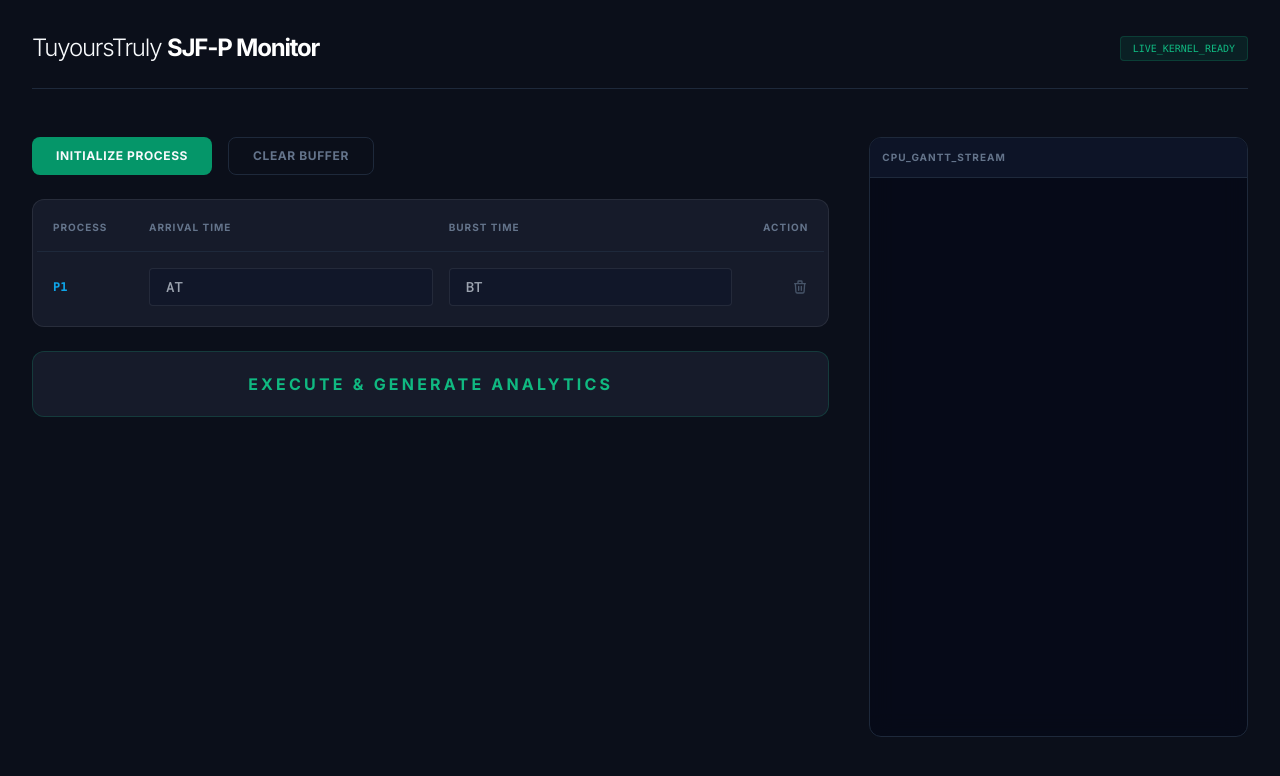
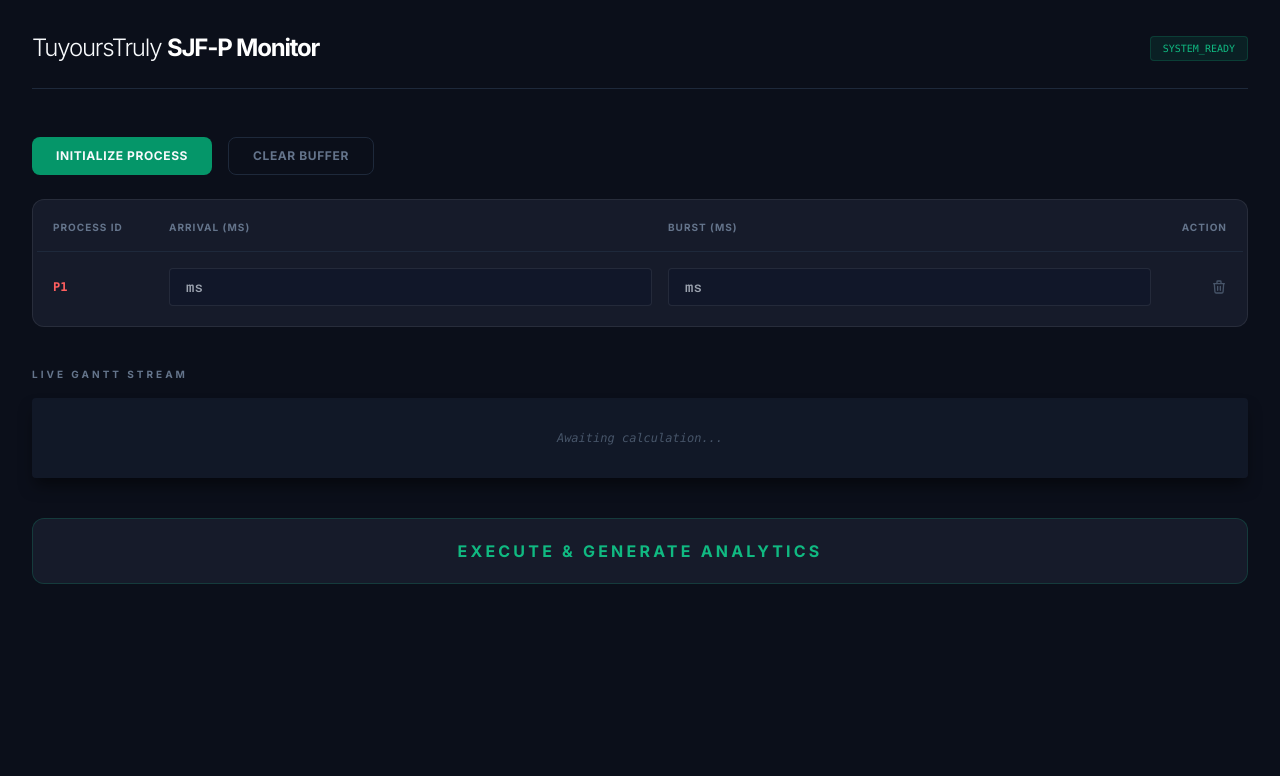
Before and after one commit to ClinTuyor/dynamicpartition_sjf, a Flask app: page /simulator in a window 1280 px wide. Shown: the top 776 px of the page. Run offline with Flask 3, Linux system fonts and the light colour scheme; some libraries are stand-ins or nearby versions.

Commit message:
update 1.6

```diff
--- a/static/css/style.css
+++ b/static/css/style.css
@@ -37,13 +37,28 @@ body {
     background: rgba(16, 185, 129, 0.03);
 }
 
-@keyframes liquidFill {
-    from { transform: translateY(15px); opacity: 0; }
-    to { transform: translateY(0); opacity: 1; }
+/* Horizontal Gantt Styling from image_d20eb7.png */
+.gantt-container {
+    display: flex;
+    width: 100%;
+    height: 80px;
+    background: #111827;
+    border-radius: 4px;
+    overflow-x: auto;
+    box-shadow: 0 10px 15px -3px rgba(0, 0, 0, 0.5);
 }
 
-.animate-fill {
-    animation: liquidFill 0.3s cubic-bezier(0.22, 1, 0.36, 1) forwards;
+.gantt-block {
+    display: flex;
+    align-items: center;
+    justify-content: center;
+    height: 100%;
+    min-width: 40px;
+    font-family: 'Roboto Mono', monospace;
+    font-size: 11px;
+    font-weight: bold;
+    color: rgba(0, 0, 0, 0.7);
+    transition: all 0.3s ease;
 }
 
 .no-scrollbar::-webkit-scrollbar { display: none; }
--- a/static/js/script.js
+++ b/static/js/script.js
@@ -1,5 +1,6 @@
 let counter = 1;
-const colors = ['#0ea5e9', '#6366f1', '#8b5cf6', '#d946ef', '#f43f5e', '#10b981'];
+// Expanded color palette to support many processes
+const colors = ['#FF5F5F', '#FF69B4', '#38BDF8', '#FBBF24', '#10B981', '#8B5CF6', '#F43F5E', '#0EA5E9'];
 
 function addProcess() {
     const list = document.getElementById('process-list');
@@ -7,15 +8,13 @@ function addProcess() {
     const color = colors[(counter - 2) % colors.length];
 
     const div = document.createElement('div');
-    div.className = "grid grid-cols-[80px_1fr_1fr_60px] gap-4 items-center p-4 hover:bg-white/[0.02] transition-colors";
+    div.className = "grid grid-cols-[100px_1fr_1fr_60px] gap-4 items-center p-4 hover:bg-white/[0.02] transition-colors";
     div.innerHTML = `
         <div class="text-xs font-mono font-bold" style="color:${color}">${name}</div>
-        <input type="number" class="at-input input-field px-4 py-2 rounded text-sm" placeholder="AT">
-        <input type="number" class="bt-input input-field px-4 py-2 rounded text-sm" placeholder="BT">
-        <button onclick="this.closest('div').remove(); updateUI();" class="text-slate-600 hover:text-red-400 flex justify-end transition-colors">
-            <svg class="w-4 h-4" fill="none" stroke="currentColor" viewBox="0 0 24 24">
-                <path d="M19 7l-.867 12.142A2 2 0 0116.138 21H7.862a2 2 0 01-1.995-1.858L5 7m5 4v6m4-6v6m1-10V4a1 1 0 00-1-1h-4a1 1 0 00-1 1v3M4 7h16" stroke-width="2" stroke-linecap="round" stroke-linejoin="round"/>
-            </svg>
+        <input type="number" class="at-input input-field px-4 py-2 rounded text-sm" placeholder="ms">
+        <input type="number" class="bt-input input-field px-4 py-2 rounded text-sm" placeholder="ms">
+        <button onclick="this.closest('div').remove(); updateUI();" class="text-slate-600 hover:text-red-400 flex justify-end">
+            <svg class="w-4 h-4" fill="none" stroke="currentColor" viewBox="0 0 24 24"><path d="M19 7l-.867 12.142A2 2 0 0116.138 21H7.862a2 2 0 01-1.995-1.858L5 7m5 4v6m4-6v6m1-10V4a1 1 0 00-1-1h-4a1 1 0 00-1 1v3M4 7h16" stroke-width="2" stroke-linecap="round" stroke-linejoin="round"/></svg>
         </button>`;
     list.appendChild(div);
     div.querySelectorAll('input').forEach(i => i.addEventListener('input', updateUI));
@@ -37,11 +36,11 @@ async function updateUI() {
     })).filter(p => p.at !== "" && p.bt !== "");
 
     if (processes.length === 0) {
-        document.getElementById('cpu-scale').innerHTML = '';
-        localStorage.removeItem('simulationResults');
+        document.getElementById('gantt-chart').innerHTML = '<div class="flex items-center justify-center w-full text-slate-600 font-mono text-xs italic">Awaiting calculation...</div>';
         return false;
     }
 
+    try {
         const response = await fetch('/calculate', {
             method: 'POST',
             headers: {'Content-Type': 'application/json'},
@@ -50,36 +49,39 @@ async function updateUI() {
 
         const data = await response.json();
         localStorage.setItem('simulationResults', JSON.stringify({ stats: data.stats, processes }));
-    renderScale(data.gantt, processes);
+        renderGantt(data.gantt, processes);
         return true;
+    } catch (e) {
+        console.error("Calculation failed", e);
+        return false;
+    }
 }
 
-function renderScale(gantt, processes) {
-    const scale = document.getElementById('cpu-scale');
-    scale.innerHTML = '';
+function renderGantt(gantt, processes) {
+    const chart = document.getElementById('gantt-chart');
+    chart.innerHTML = '';
 
-    [...gantt].reverse().forEach((step, index) => {
+    gantt.forEach(step => {
         const p = processes.find(proc => proc.name === step.id);
-        if(!p) return;
         const block = document.createElement('div');
-        block.className = "w-full border-t border-slate-950 flex items-center px-4 relative animate-fill shrink-0";
-        block.style.backgroundColor = p.color;
-        block.style.height = "32px";
-        block.style.animationDelay = `${index * 0.02}s`;
-        block.innerHTML = `<span class="text-[10px] font-mono font-bold text-white uppercase">${step.id}</span>`;
-        scale.appendChild(block);
+        block.className = "gantt-block";
+        block.style.backgroundColor = p ? p.color : '#334155';
+        block.style.flex = "1 0 auto"; // Ensures blocks don't shrink
+        block.style.width = "60px"; // Fixed width for clarity, similar to image_d20eb7.png
+        block.innerText = step.id;
+        chart.appendChild(block);
     });
 }
 
 async function handleExecution() {
-    const isValid = await updateUI();
-    // Use globalThis for environmental compatibility
-    if (isValid) {
+    // Explicitly run updateUI to ensure data is synced
+    const hasData = await updateUI();
+    if (hasData) {
         globalThis.location.href = '/statistics';
     } else {
-        alert("Input Arrival and Burst times first.");
+        alert("Enter process data before executing.");
     }
 }
 
-// Initial boot
+// Start with one row
 addProcess();
--- a/templates/about.html
+++ b/templates/about.html
@@ -2,7 +2,7 @@
 <html lang="en">
 <head>
     <meta charset="UTF-8">
-    <title>About | SJF-P Logic</title>
+    <title>About Dynamic SJF-P Monitor</title>
     <script src="https://cdn.tailwindcss.com"></script>
     <link rel="stylesheet" href="/static/css/style.css">
 </head>
--- a/templates/simulator.html
+++ b/templates/simulator.html
@@ -7,41 +7,45 @@
     <link rel="stylesheet" href="/static/css/style.css">
 </head>
 <body class="p-8">
-    <nav aria-label="Main Navigation" class="max-w-7xl mx-auto mb-12 flex justify-between items-center border-b border-slate-800 pb-6">
+    <nav class="max-w-7xl mx-auto mb-12 flex justify-between items-center border-b border-slate-800 pb-6">
         <h1 class="text-2xl font-light tracking-tighter">
             TuyoursTruly <span class="font-bold text-white">SJF-P Monitor</span>
         </h1>
-        <div class="text-[10px] font-mono text-emerald-500 bg-emerald-500/10 px-3 py-1 rounded border border-emerald-500/20">LIVE_KERNEL_READY</div>
+        <div class="text-[10px] font-mono text-emerald-500 bg-emerald-500/10 px-3 py-1 rounded border border-emerald-500/20">SYSTEM_READY</div>
     </nav>
 
-    <main class="max-w-7xl mx-auto grid grid-cols-12 gap-10">
-        <div class="col-span-12 lg:col-span-8 space-y-6">
+    <main class="max-w-7xl mx-auto space-y-10">
+        <div class="grid grid-cols-12 gap-8">
+            <!-- Input Section -->
+            <div class="col-span-12 space-y-6">
                 <div class="flex gap-4">
                     <button onclick="addProcess()" class="bg-emerald-600 hover:bg-emerald-500 px-6 py-2.5 rounded-lg text-xs font-bold uppercase tracking-wider transition-all">Initialize Process</button>
                     <button onclick="endAll()" class="border border-slate-800 hover:bg-slate-900 px-6 py-2.5 rounded-lg text-xs font-bold uppercase tracking-wider text-slate-500 transition-all">Clear Buffer</button>
                 </div>
 
                 <div class="glass-panel p-1">
-                <div class="grid grid-cols-[80px_1fr_1fr_60px] gap-4 p-4 border-b border-slate-800 text-[10px] font-bold uppercase tracking-widest text-slate-500">
-                    <div>Process</div>
-                    <div>Arrival Time</div>
-                    <div>Burst Time</div>
+                    <div class="grid grid-cols-[100px_1fr_1fr_60px] gap-4 p-4 border-b border-slate-800 text-[10px] font-bold uppercase tracking-widest text-slate-500">
+                        <div>Process ID</div>
+                        <div>Arrival (ms)</div>
+                        <div>Burst (ms)</div>
                         <div class="text-right">Action</div>
                     </div>
                     <div id="process-list" class="divide-y divide-slate-800/50"></div>
+                </div>
+            </div>
+        </div>
+
+        <!-- Horizontal Gantt Chart (Ref: image_d20eb7.png) -->
+        <div class="space-y-4">
+            <h2 class="text-[10px] font-bold uppercase tracking-[0.3em] text-slate-500">Live Gantt Stream</h2>
+            <div id="gantt-chart" class="gantt-container no-scrollbar">
+                <div class="flex items-center justify-center w-full text-slate-600 font-mono text-xs italic">Awaiting calculation...</div>
+            </div>
         </div>
 
         <button onclick="handleExecution()" class="w-full py-5 glass-panel hover:bg-emerald-500/5 border-emerald-500/20 text-emerald-500 font-bold tracking-[0.2em] uppercase transition-all">
             Execute & Generate Analytics
         </button>
-        </div>
-
-        <div class="col-span-12 lg:col-span-4 sticky top-8">
-            <div id="cpu-scale-container" class="h-[600px] relative flex flex-col justify-end overflow-hidden glass-panel border-slate-800 bg-slate-950/50">
-                <div id="cpu-scale" class="flex flex-col no-scrollbar"></div>
-                <div class="absolute top-0 left-0 w-full p-3 text-[10px] uppercase font-bold tracking-widest text-slate-500 bg-slate-900/90 border-b border-slate-800 z-10">CPU_GANTT_STREAM</div>
-            </div>
-        </div>
     </main>
 
     <script src="/static/js/script.js"></script>
```
Also changed, not shown: templates/index.html (+4 -7 lines). Lines whose indentation alone changed are shown as unchanged.
